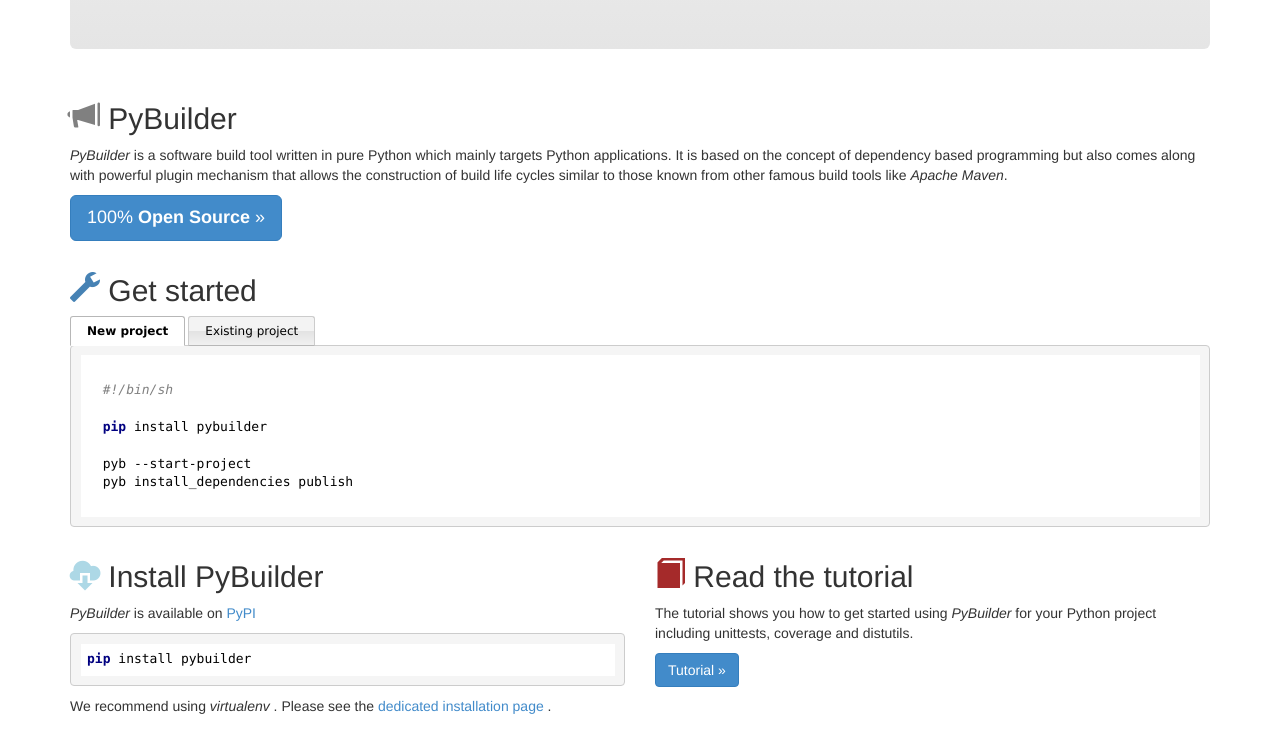
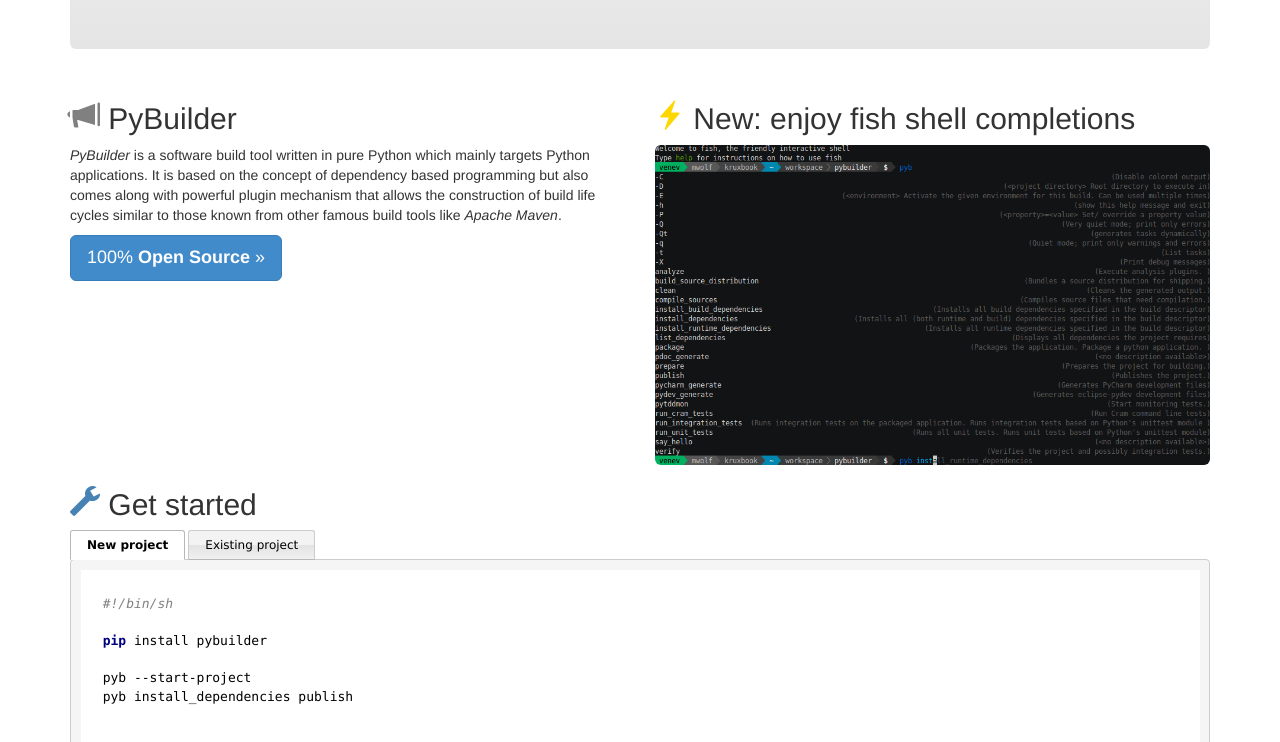
Before and after one commit to pybuilder/pybuilder.github.io, a Jekyll site: the page built from index.html, in a window 1280 px wide and 900 px high, scrolled down 386 px, cut to the strip 158-900 px from the top of the window. Built offline with Jekyll 4.4.1, drawn with Linux system fonts in a browser that asks for light colours; nearby versions of some CDN libraries.

Commit message:
adding fish teaser

```diff
--- a/index.html
+++ b/index.html
@@ -12,16 +12,14 @@
 
 </div>
 
-
 <div class="row">
-  <div class="col-md-12">
+  <div class="col-md-6">
     <h2>
       <span class="glyphicon glyphicon glyphicon-bullhorn" style="color: gray"></span>
       PyBuilder
     </h2>
     {% capture claim %}{% include content/claim.md %}{% endcapture %}
     {{ claim | markdownify }}
-
     <p>
       <a href="https://github.com/pybuilder/pybuilder" class="btn btn-primary btn-lg">
         100% <strong>Open Source</strong>
@@ -29,13 +27,22 @@
       </a>
     </p>
   </div>
+  <div class="col-md-6">
+    <h2>
+      <span class="glyphicon glyphicon-flash" style="color: gold"></span>
+      New: enjoy fish shell completions
+    </h2>
+      <a href="https://asciinema.org/a/12431">
+      <img class="img-responsive img-rounded" alt="Screenshot of fish completion" src="/img/fish.png"/>
+      </a>
+  </div>
 </div>
 
 <div class="row">
   <div class="col-md-12">
     <h2>
-    <span class="glyphicon glyphicon-wrench" style="color: steelblue"></span>
-    Get started
+      <span class="glyphicon glyphicon-wrench" style="color: steelblue"></span>
+      Get started
     </h2>
     <ul class="tabs" data-persist="true">
       <li>
@@ -47,23 +54,25 @@
     </ul>
     <div class="tabcontents">
       <div id="startproject">
-      <pre><code>
+        <pre><code>
   #!/bin/sh
 
   pip install pybuilder
 
   pyb --start-project
   pyb install_dependencies publish
+
   </code></pre>
       </div>
       <div id="checkoutbuild">
-      <pre><code>
+        <pre><code>
   git clone https://github.com/aelgru/fluentmock
   cd fluentmock
   virtualenv venv; source venv/bin/activate
   pip install pybuilder
   pyb install_dependencies
   pyb
+
   </code></pre>
       </div>
     </div>
```
Also changed, not shown: img/fish.png (added).
